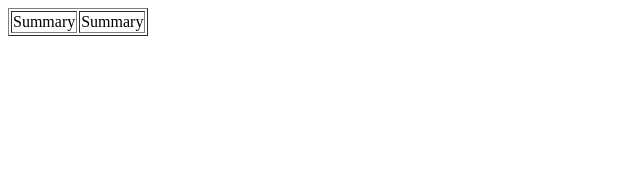
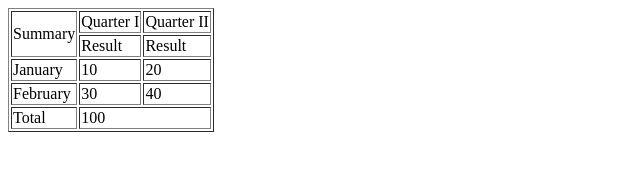
Before and after one commit to Sasha1607/social, a plain HTML site: page index.html in a window 1280 px wide. Shown: the whole page, without its empty margins (0-640 px from the left). Drawn offline with Linux system fonts and the light colour scheme.

Commit message:
tabel created

```diff
--- a/index.html
+++ b/index.html
@@ -7,8 +7,27 @@
     <body>
         <table border="1">
             <tr>
-                <td>Summary</td>
-                <td>Summary</td>
+                <td rowspan="2">Summary</td>
+                <td>Quarter I</td>
+                <td>Quarter II</td>
+            </tr>
+            <tr>
+                <td>Result</td>
+                <td>Result</td>
+            </tr>
+            <tr>
+                <td>January</td>
+                <td>10</td>
+                <td>20</td>
+            </tr>
+            <tr>
+                <td>February</td>
+                <td>30</td>
+                <td>40</td>
+            </tr>
+            <tr>
+                <td>Total</td>
+                <td colspan="2">100</td>
             </tr>
         </table>
 
```
